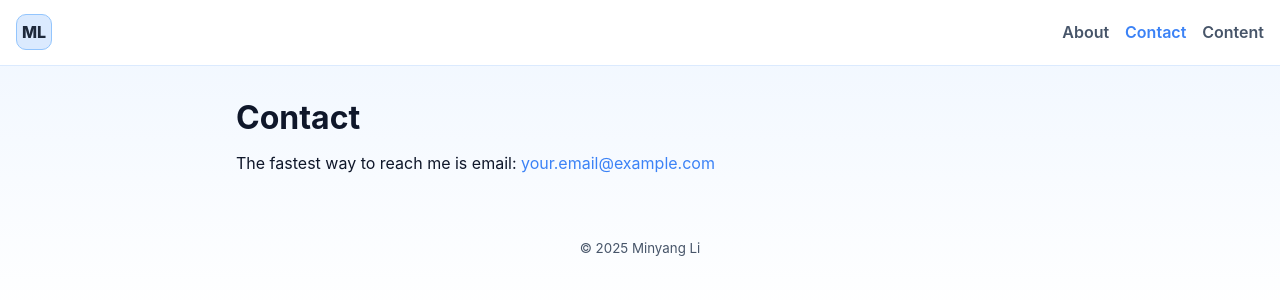
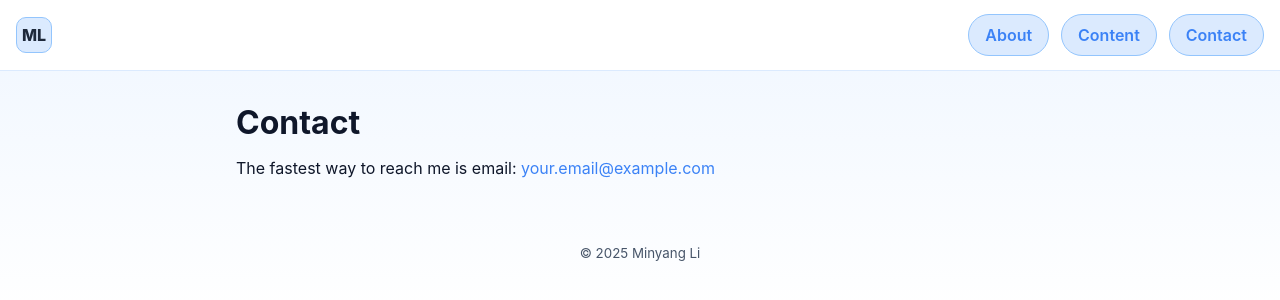
Before and after one commit to minyang-li/minyang-li.github.io, a plain HTML site: page contact.html in a window 1280 px wide. Drawn offline with Linux system fonts and the light colour scheme.

Commit message:
Update contact.html

```diff
--- a/contact.html
+++ b/contact.html
@@ -9,11 +9,14 @@
 <body>
   <header class="topbar">
     <a class="brand" href="index.html">ML</a>
-    <nav class="topnav">
-      <a href="about.html">About</a>
-      <a href="contact.html" aria-current="page">Contact</a>
-      <a href="content.html">Content</a>
-    </nav>
+    <div id="nav-placeholder"></div>
+    <script>
+      fetch("nav.html")
+        .then(response => response.text())
+        .then(data => {
+          document.getElementById("nav-placeholder").innerHTML = data;
+        });
+    </script>
   </header>
 
   <main class="container">
```
